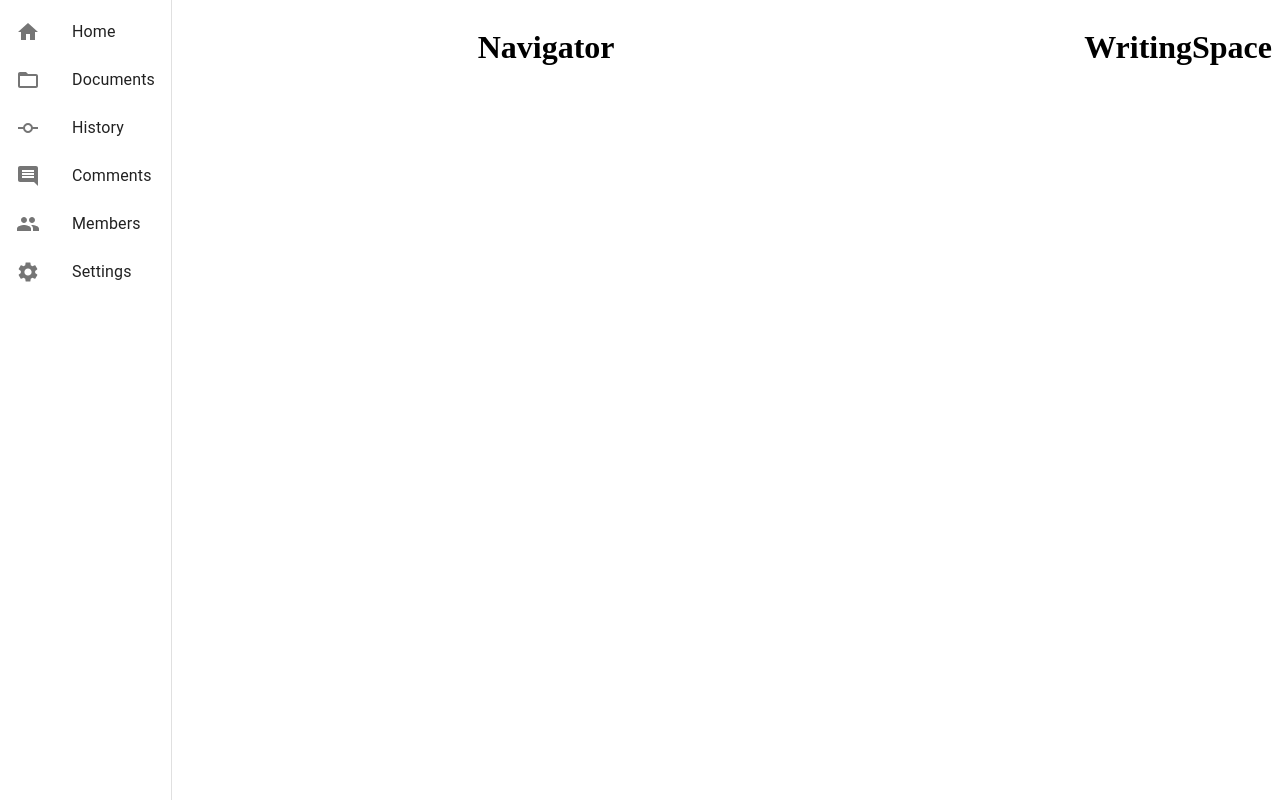
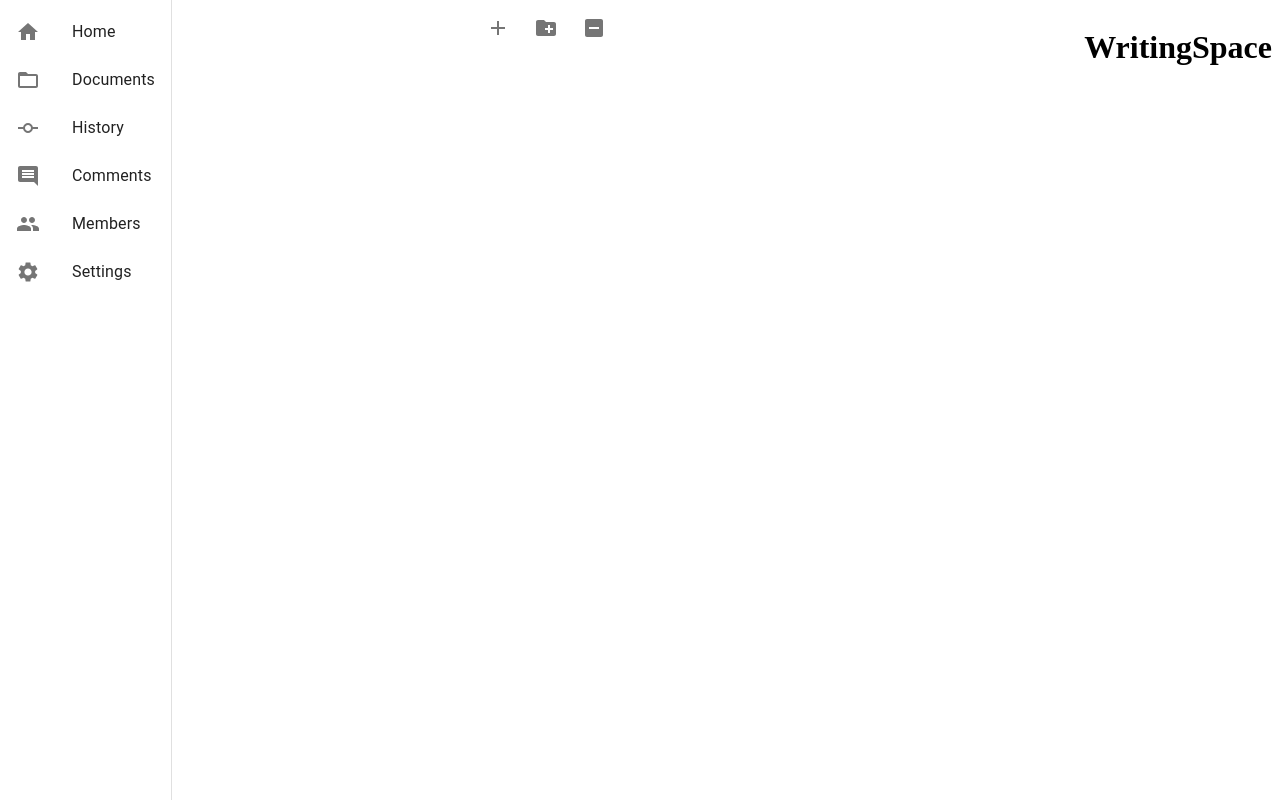
Before and after one commit to hadarsnorlax/docs-version-control, a React (Create React App) app: page / in a window 1280 px wide. Built offline with nearby package versions, Linux system fonts and the light colour scheme.

Commit message:
Add project tree navigator

```diff
--- a/package.json
+++ b/package.json
@@ -6,6 +6,7 @@
     "@emotion/react": "^11.10.6",
     "@emotion/styled": "^11.10.6",
     "@mui/icons-material": "^5.11.11",
+    "@mui/lab": "^5.0.0-alpha.123",
     "@mui/material": "^5.11.12",
     "@testing-library/jest-dom": "^5.16.5",
     "@testing-library/react": "^13.4.0",
--- /dev/null
+++ b/src/components/NavigatorControls.js
@@ -0,0 +1,33 @@
+import { React } from 'react';
+import IconButton from '@mui/material/IconButton';
+import Stack from '@mui/material/Stack';
+import PropTypes from 'prop-types';
+import {
+  Add,
+  CreateNewFolder,
+  IndeterminateCheckBox,
+} from '@mui/icons-material';
+
+const NavigatorControls = ({ onAddFile, onAddFolder, onCollapseAll }) => {
+  return (
+    <Stack direction="row" spacing={1}>
+      <IconButton onClick={onAddFile}>
+        <Add />
+      </IconButton>
+      <IconButton onClick={onAddFolder}>
+        <CreateNewFolder />
+      </IconButton>
+      <IconButton onClick={onCollapseAll}>
+        <IndeterminateCheckBox />
+      </IconButton>
+    </Stack>
+  );
+};
+
+NavigatorControls.propTypes = {
+  onAddFile: PropTypes.func.isRequired,
+  onAddFolder: PropTypes.func.isRequired,
+  onCollapseAll: PropTypes.func.isRequired,
+};
+
+export default NavigatorControls;
--- a/src/components/ProjectNavigator.js
+++ b/src/components/ProjectNavigator.js
@@ -1,10 +1,50 @@
-import React from 'react';
+import React, { useState } from 'react';
+import { TreeView, TreeItem } from '@mui/lab';
+import ExpandMoreIcon from '@mui/icons-material/ExpandMore';
+import ChevronRightIcon from '@mui/icons-material/ChevronRight';
+import Stack from '@mui/material/Stack';
+
+import NavigatorControls from './NavigatorControls';
 
 const ProjectNavigator = () => {
+  const [projectItems, setProjectItems] = useState([]);
+  const [itemsExpanded, setItemsExpanded] = useState([]);
+
+  const handleCollapseAll = () => {
+    setItemsExpanded([]);
+  };
+
+  const handleAddFile = () => {
+    // Add file
+  };
+
+  const handleAddFolder = () => {
+    // Add folder
+  };
+
   return (
-    <div>
-      <h1> Navigator </h1>
-    </div>
+    <Stack direction="column" spacing={1}>
+      <NavigatorControls
+        onAddFile={handleAddFile}
+        onAddFolder={handleAddFolder}
+        onCollapseAll={handleCollapseAll}
+      />
+      <TreeView
+        aria-label="file system navigator"
+        defaultCollapseIcon={<ExpandMoreIcon />}
+        defaultExpandIcon={<ChevronRightIcon />}
+        sx={{
+          height: '100vh',
+          flexGrow: 1,
+          maxWidth: 300,
+          overflow: 'hidden',
+        }}
+      >
+        <TreeItem nodeId="1" label="some-folder">
+          <TreeItem nodeId="2" label="some-file" />
+        </TreeItem>
+      </TreeView>
+    </Stack>
   );
 };
 
```
Also changed, not shown: 1 other file (tests, documents, lock files or other folders).
